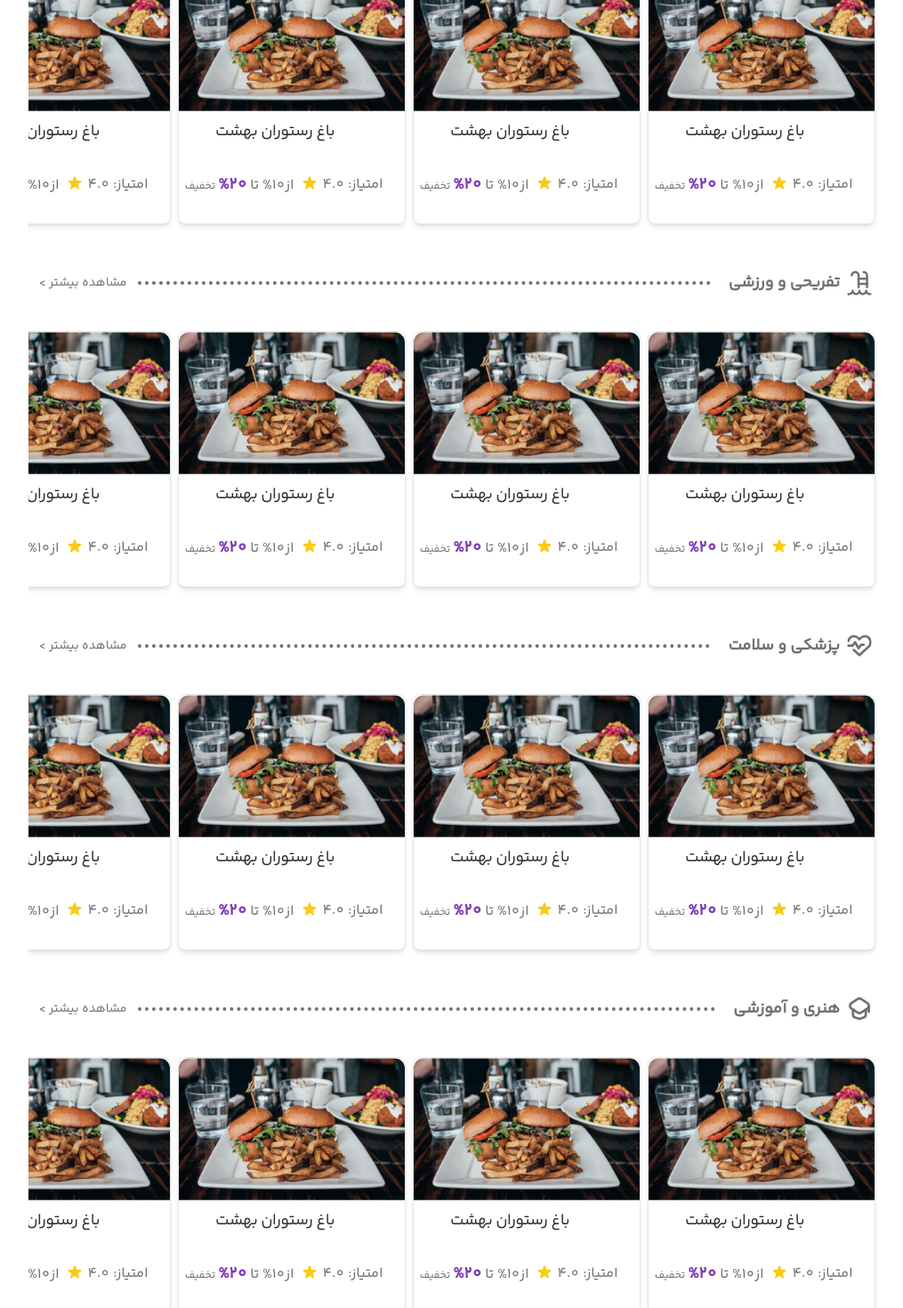
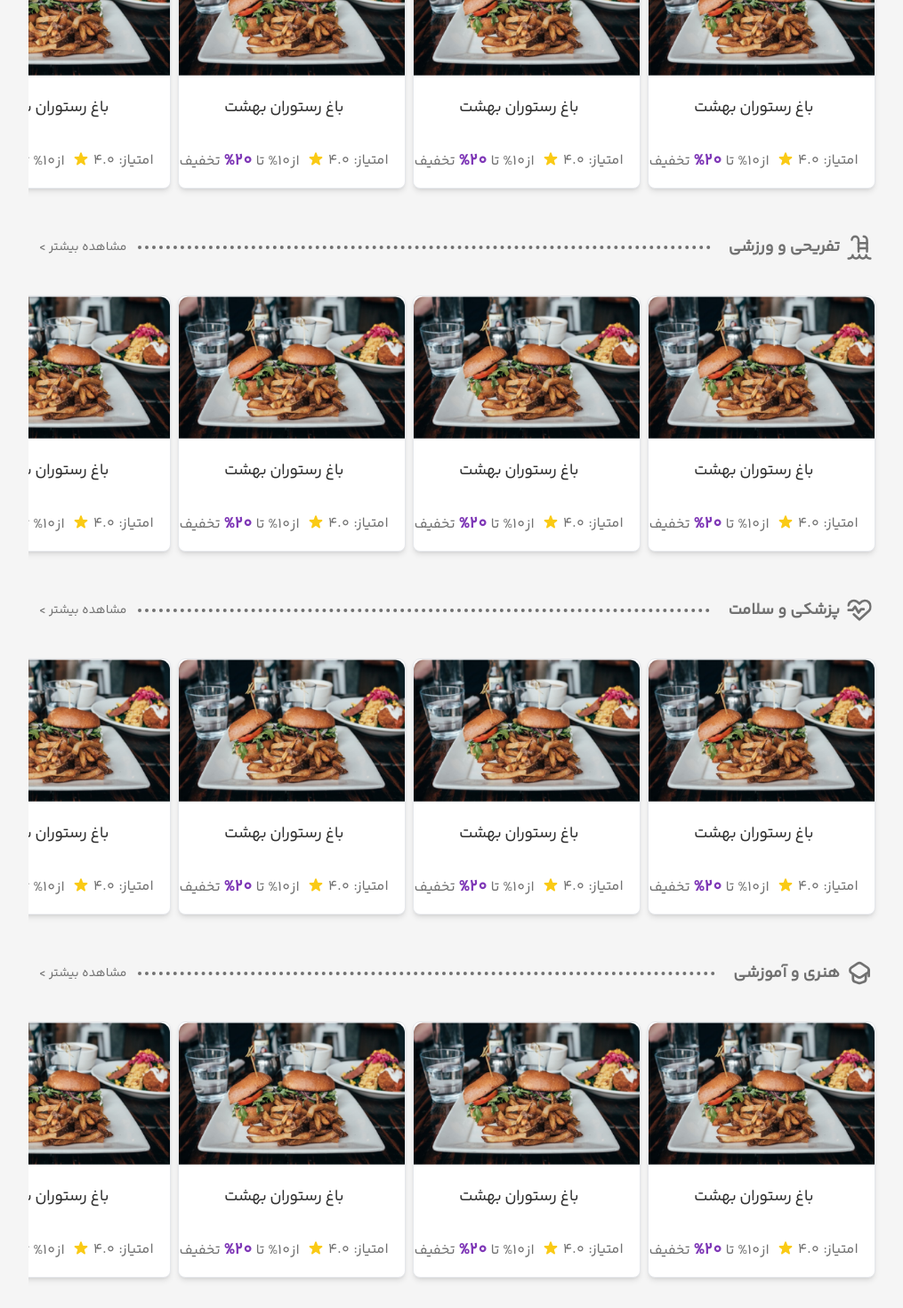
Before and after one commit to mohammad1382217/Aran-Asayesh, a React (Vite) app: page /Home in a window 1280 px wide. Shown: the part 1180-2650 px from the top of the page at 89% size, without its empty margins (132-1147 px from the left). Built offline with nearby package versions, Linux system fonts and the light colour scheme.

Commit message:
add mobile site size mobile mode ape Home

```diff
--- a/app/Home/page.tsx
+++ b/app/Home/page.tsx
@@ -9,15 +9,23 @@ import foodpost from "../assets/images/foodpost.png";
 import health from "../assets/images/icons/health.svg";
 import recreational from "../assets/images/icons/recreational.svg";
 import teacher from "../assets/images/icons/teacher.svg";
+import app_phone from "../assets/images/appmobileHome.png";
 import LineSpace from "../components/lineSpace";
 import CardComponent from "../components/Card";
+import { HiDownload } from "react-icons/hi";
+import { Button } from "@material-tailwind/react";
+import bazar from "../assets/bazar.svg";
 
 const Home: React.FC = () => {
   return (
-    <div className="flex flex-col mt-10 justify-center items-center">
+    <div className="flex flex-col bg-[#F5F5F5] justify-center items-center">
       <div className="flex flex-col lg:w-9/12 w-11/12 md:flex-row  px-5">
         {/* <div> */}
-        <img src={ImageHomeHeaderRight} className="md:w-8/12 rounded-t-lg" alt="" />
+        <img
+          src={ImageHomeHeaderRight}
+          className="md:w-8/12 rounded-t-lg"
+          alt=""
+        />
         <div className="flex flex-row md:flex-col md:w-4/12">
           <img
             src={ImageHomeHeaderLeft1}
@@ -53,94 +61,6 @@ const Home: React.FC = () => {
             icon={<img className="w-7 h-7" src={presentage}></img>}
           />
           <div className="flex flex-row mb-1 justify-between overflow-x-scroll ">
-          <CardComponent text={'باغ رستوران بهشت'} rate={'4.0'} offer={["10%", "20%"]} img={foodpost} />
-          <CardComponent text={'باغ رستوران بهشت'} rate={'4.0'} offer={["10%", "20%"]} img={foodpost} />
-          <CardComponent text={'باغ رستوران بهشت'} rate={'4.0'} offer={["10%", "20%"]} img={foodpost} />
-          <CardComponent text={'باغ رستوران بهشت'} rate={'4.0'} offer={["10%", "20%"]} img={foodpost} />
-          </div>
-        </div>
-      </div>
-      <div className="lg:w-9/12 w-11/12">
-        <div className="mt-10 mx-auto ">
-          <LineSpace
-            color={`#717171`}
-            text={"رستوران و کافی‌شاپ"}
-            icon={<img className="w-7 h-7" src={foodIcon}></img>}
-          />
-          <div className="flex flex-row justify-between overflow-x-scroll">
-          <CardComponent text={'باغ رستوران بهشت'} rate={'4.0'} offer={["10%", "20%"]} img={foodpost} />
-          <CardComponent text={'باغ رستوران بهشت'} rate={'4.0'} offer={["10%", "20%"]} img={foodpost} />
-          <CardComponent text={'باغ رستوران بهشت'} rate={'4.0'} offer={["10%", "20%"]} img={foodpost} />
-          <CardComponent text={'باغ رستوران بهشت'} rate={'4.0'} offer={["10%", "20%"]} img={foodpost} />
-          </div>
-        </div>
-        <div className="mt-10 mx-auto">
-          <LineSpace
-            color={`#717171`}
-            text={"تفریحی و ورزشی"}
-            icon={<img className="w-7 h-7" src={recreational}></img>}
-          />
-          <div className="flex flex-row justify-between overflow-x-scroll">
-          <CardComponent text={'باغ رستوران بهشت'} rate={'4.0'} offer={["10%", "20%"]} img={foodpost} />
-          <CardComponent text={'باغ رستوران بهشت'} rate={'4.0'} offer={["10%", "20%"]} img={foodpost} />
-          <CardComponent text={'باغ رستوران بهشت'} rate={'4.0'} offer={["10%", "20%"]} img={foodpost} />
-          <CardComponent text={'باغ رستوران بهشت'} rate={'4.0'} offer={["10%", "20%"]} img={foodpost} />
-          </div>
-        </div>
-        <div className="mt-10 mx-auto">
-          <LineSpace
-            color={`#717171`}
-            text={"پزشکی و سلامت"}
-            icon={<img className="w-7 h-7" src={health}></img>}
-          />
-          <div className="flex flex-row justify-between overflow-x-scroll">
-          <CardComponent text={'باغ رستوران بهشت'} rate={'4.0'} offer={["10%", "20%"]} img={foodpost} />
-          <CardComponent text={'باغ رستوران بهشت'} rate={'4.0'} offer={["10%", "20%"]} img={foodpost} />
-          <CardComponent text={'باغ رستوران بهشت'} rate={'4.0'} offer={["10%", "20%"]} img={foodpost} />
-          <CardComponent text={'باغ رستوران بهشت'} rate={'4.0'} offer={["10%", "20%"]} img={foodpost} />
-          </div>
-        </div>
-        <div className="mt-10 mx-auto">
-          <LineSpace
-            color={`#717171`}
-            text={"هنری و آموزشی"}
-            icon={<img className="w-7 h-7" src={teacher}></img>}
-          />
-          <div className="flex flex-row justify-between overflow-x-scroll">
-          <CardComponent text={'باغ رستوران بهشت'} rate={'4.0'} offer={["10%", "20%"]} img={foodpost} />
-          <CardComponent text={'باغ رستوران بهشت'} rate={'4.0'} offer={["10%", "20%"]} img={foodpost} />
-          <CardComponent text={'باغ رستوران بهشت'} rate={'4.0'} offer={["10%", "20%"]} img={foodpost} />
-          <CardComponent text={'باغ رستوران بهشت'} rate={'4.0'} offer={["10%", "20%"]} img={foodpost} />
-          </div>
-        </div>
-        <div className="mt-10 mx-auto">
-          <LineSpace
-            color={`#717171`}
-            text={"زیبایی و آرایشی"}
-            icon={<img className="w-7 h-7" src={teacher}></img>}
-          />
-          <div className="flex flex-row justify-between overflow-x-scroll">
-          <CardComponent text={'باغ رستوران بهشت'} rate={'4.0'} offer={["10%", "20%"]} img={foodpost} />
-          <CardComponent text={'باغ رستوران بهشت'} rate={'4.0'} offer={["10%", "20%"]} img={foodpost} />
-          <CardComponent text={'باغ رستوران بهشت'} rate={'4.0'} offer={["10%", "20%"]} img={foodpost} />
-          <CardComponent text={'باغ رستوران بهشت'} rate={'4.0'} offer={["10%", "20%"]} img={foodpost} />
-          </div>
-        </div>
-        <div className="mt-10 mx-auto">
-          <LineSpace
-            color={`#717171`}
-            text={"خدمات"}
-            icon={<img className="w-7 h-7" src={teacher}></img>}
-          />
-          <div className="flex flex-row justify-between overflow-x-scroll">
-          <CardComponent text={'باغ رستوران بهشت'} rate={'4.0'} offer={["10%", "20%"]} img={foodpost} />
-          <CardComponent text={'باغ رستوران بهشت'} rate={'4.0'} offer={["10%", "20%"]} img={foodpost} />
-          <CardComponent text={'باغ رستوران بهشت'} rate={'4.0'} offer={["10%", "20%"]} img={foodpost} />
-          <CardComponent text={'باغ رستوران بهشت'} rate={'4.0'} offer={["10%", "20%"]} img={foodpost} />
-          </div>
-        </div>
-        </div>
-          {/* <div className="grid items-center justify-between grid-cols-4">
             <CardComponent
               text={"باغ رستوران بهشت"}
               rate={"4.0"}
@@ -165,9 +85,241 @@ const Home: React.FC = () => {
               offer={["10%", "20%"]}
               img={foodpost}
             />
-          </div> */}
+          </div>
+        </div>
+      </div>
+      <div className="lg:w-9/12 w-11/12">
+        <div className="mt-10 mx-auto ">
+          <LineSpace
+            color={`#717171`}
+            text={"رستوران و کافی‌شاپ"}
+            icon={<img className="w-7 h-7" src={foodIcon}></img>}
+          />
+          <div className="flex flex-row justify-between overflow-x-scroll">
+            <CardComponent
+              text={"باغ رستوران بهشت"}
+              rate={"4.0"}
+              offer={["10%", "20%"]}
+              img={foodpost}
+            />
+            <CardComponent
+              text={"باغ رستوران بهشت"}
+              rate={"4.0"}
+              offer={["10%", "20%"]}
+              img={foodpost}
+            />
+            <CardComponent
+              text={"باغ رستوران بهشت"}
+              rate={"4.0"}
+              offer={["10%", "20%"]}
+              img={foodpost}
+            />
+            <CardComponent
+              text={"باغ رستوران بهشت"}
+              rate={"4.0"}
+              offer={["10%", "20%"]}
+              img={foodpost}
+            />
+          </div>
+        </div>
+        <div className="mt-10 mx-auto">
+          <LineSpace
+            color={`#717171`}
+            text={"تفریحی و ورزشی"}
+            icon={<img className="w-7 h-7" src={recreational}></img>}
+          />
+          <div className="flex flex-row justify-between overflow-x-scroll">
+            <CardComponent
+              text={"باغ رستوران بهشت"}
+              rate={"4.0"}
+              offer={["10%", "20%"]}
+              img={foodpost}
+            />
+            <CardComponent
+              text={"باغ رستوران بهشت"}
+              rate={"4.0"}
+              offer={["10%", "20%"]}
+              img={foodpost}
+            />
+            <CardComponent
+              text={"باغ رستوران بهشت"}
+              rate={"4.0"}
+              offer={["10%", "20%"]}
+              img={foodpost}
+            />
+            <CardComponent
+              text={"باغ رستوران بهشت"}
+              rate={"4.0"}
+              offer={["10%", "20%"]}
+              img={foodpost}
+            />
+          </div>
+        </div>
+        <div className="mt-10 mx-auto">
+          <LineSpace
+            color={`#717171`}
+            text={"پزشکی و سلامت"}
+            icon={<img className="w-7 h-7" src={health}></img>}
+          />
+          <div className="flex flex-row justify-between overflow-x-scroll">
+            <CardComponent
+              text={"باغ رستوران بهشت"}
+              rate={"4.0"}
+              offer={["10%", "20%"]}
+              img={foodpost}
+            />
+            <CardComponent
+              text={"باغ رستوران بهشت"}
+              rate={"4.0"}
+              offer={["10%", "20%"]}
+              img={foodpost}
+            />
+            <CardComponent
+              text={"باغ رستوران بهشت"}
+              rate={"4.0"}
+              offer={["10%", "20%"]}
+              img={foodpost}
+            />
+            <CardComponent
+              text={"باغ رستوران بهشت"}
+              rate={"4.0"}
+              offer={["10%", "20%"]}
+              img={foodpost}
+            />
+          </div>
+        </div>
+        <div className="mt-10 mx-auto">
+          <LineSpace
+            color={`#717171`}
+            text={"هنری و آموزشی"}
+            icon={<img className="w-7 h-7" src={teacher}></img>}
+          />
+          <div className="flex flex-row justify-between overflow-x-scroll">
+            <CardComponent
+              text={"باغ رستوران بهشت"}
+              rate={"4.0"}
+              offer={["10%", "20%"]}
+              img={foodpost}
+            />
+            <CardComponent
+              text={"باغ رستوران بهشت"}
+              rate={"4.0"}
+              offer={["10%", "20%"]}
+              img={foodpost}
+            />
+            <CardComponent
+              text={"باغ رستوران بهشت"}
+              rate={"4.0"}
+              offer={["10%", "20%"]}
+              img={foodpost}
+            />
+            <CardComponent
+              text={"باغ رستوران بهشت"}
+              rate={"4.0"}
+              offer={["10%", "20%"]}
+              img={foodpost}
+            />
+          </div>
+        </div>
+        <div className="mt-10 mx-auto">
+          <LineSpace
+            color={`#717171`}
+            text={"زیبایی و آرایشی"}
+            icon={<img className="w-7 h-7" src={teacher}></img>}
+          />
+          <div className="flex flex-row justify-between overflow-x-scroll">
+            <CardComponent
+              text={"باغ رستوران بهشت"}
+              rate={"4.0"}
+              offer={["10%", "20%"]}
+              img={foodpost}
+            />
+            <CardComponent
+              text={"باغ رستوران بهشت"}
+              rate={"4.0"}
+              offer={["10%", "20%"]}
+              img={foodpost}
+            />
+            <CardComponent
+              text={"باغ رستوران بهشت"}
+              rate={"4.0"}
+              offer={["10%", "20%"]}
+              img={foodpost}
+            />
+            <CardComponent
+              text={"باغ رستوران بهشت"}
+              rate={"4.0"}
+              offer={["10%", "20%"]}
+              img={foodpost}
+            />
+          </div>
+        </div>
+        <div className="mt-10 mx-auto">
+          <LineSpace
+            color={`#717171`}
+            text={"خدمات"}
+            icon={<img className="w-7 h-7" src={teacher}></img>}
+          />
+          <div className="flex flex-row justify-between overflow-x-scroll">
+            <CardComponent
+              text={"باغ رستوران بهشت"}
+              rate={"4.0"}
+              offer={["10%", "20%"]}
+              img={foodpost}
+            />
+            <CardComponent
+              text={"باغ رستوران بهشت"}
+              rate={"4.0"}
+              offer={["10%", "20%"]}
+              img={foodpost}
+            />
+            <CardComponent
+              text={"باغ رستوران بهشت"}
+              rate={"4.0"}
+              offer={["10%", "20%"]}
+              img={foodpost}
+            />
+            <CardComponent
+              text={"باغ رستوران بهشت"}
+              rate={"4.0"}
+              offer={["10%", "20%"]}
+              img={foodpost}
+            />
+          </div>
+        </div>
+      </div>
+      <div className="w-full bg-[#FFFFFF] mt-10 px-10 py-10">
+            <h1 className="text-lg font-semibold text-[#303030] p-5">
+            با اپلیکیشن آران آسایش، ساده‌تر از همیشه تخفیف بگیر!
+            </h1>
+            <p className="text-sm font-light text-[#717171] px-5 mb-3">
+            لورم ایپسوم متن ساختگی با تولید سادگی نامفهوم از صنعت چاپ، و با استفاده از طراحان گرافیک است، چاپگرها و متون بلکه روزنامه و مجله در ستون و سطرآنچنان که لازم است، و برای شرایط فعلی تکنولوژی مورد نیاز، و کاربردهای متنوع با هدف بهبود ابزارهای کاربردی می باشد، کتابهای زیادی در شصت و سه درصد گذشته حال و آینده، شناخت فراوان جامعه و متخصصان را می طلبد، تا با نرم افزارها شناخت بیشتری را برای طراحان رایانه ای علی الخصوص طراحان خلاقی، و فرهنگ پیشرو در زبان فارسی ایجاد کرد.
+            </p>
+            <div className="flex flex-row justify-around items-end">
+              <img src={app_phone} className="w-4/12" alt="" />
+              <div className="my-10 flex flex-col">
+                      <Button
+                        className="flex bg-[#F5F5F5] text-gray-700 hover:!bg-transparent gap-1 items-center justify-center"
+                        placeholder={undefined}
+                      >
+                        <HiDownload className="w-6 h-6 text-[#7F38B7]" />
+                        <p className="block antialiased text-gray-700 text-lg font-semibold transition-colors bg-transparent">
+                          دانلود مستقیم
+                        </p>
+                      </Button>
+                      <Button
+                        className="flex mt-5 mt bg-[#F5F5F5] text-gray-700 hover:!bg-transparent gap-1 items-center justify-center"
+                        placeholder={undefined}
+                      >
+                        <img src={bazar} className="w-8 h-8" />
+                        <p className="block antialiased text-gray-700 text-lg font-semibold transition-colors bg-transparent">
+                          دانلود از کافه بازار
+                        </p>
+                      </Button>
+                    </div>
+            </div>
+      </div>
     </div>
-
   );
 };
 export default Home;
--- a/app/components/Card.tsx
+++ b/app/components/Card.tsx
@@ -16,7 +16,10 @@ const CardComponent: React.FC<CardComponent> = ({ text, img, rate, offer }) => {
     >
       {/* <img className="-mr-[1.15rem] h-40 max-w-[16.2rem]" src={img} alt="" /> */}
       {/* <a href="#"> */}
-      <h5 className="text-lg mr-5 font-light tracking-tight text-[#303030] dark:text-white">
+      <div>
+
+      </div>
+      <h5 className="text-lg font-light tracking-tight text-[#303030] dark:text-white">
         {text}
       </h5>
       {/* </a> */}
@@ -35,10 +38,10 @@ const CardComponent: React.FC<CardComponent> = ({ text, img, rate, offer }) => {
             <path d="M9.049 2.927c.3-.921 1.603-.921 1.902 0l1.07 3.292a1 1 0 00.95.69h3.462c.969 0 1.371 1.24.588 1.81l-2.8 2.034a1 1 0 00-.364 1.118l1.07 3.292c.3.921-.755 1.688-1.54 1.118l-2.8-2.034a1 1 0 00-1.175 0l-2.8 2.034c-.784.57-1.838-.197-1.539-1.118l1.07-3.292a1 1 0 00-.364-1.118L2.98 8.72c-.783-.57-.38-1.81.588-1.81h3.461a1 1 0 00.951-.69l1.07-3.292z" />
           </svg>
         </div>
-        <span className="mr-2 text-base font-extralight text-[#717171]">
+        <span className="mr-2 text-sm md:text-base font-extralight text-[#717171]">
           از{offer[0]} تا{" "}
-          <span className="text-base lg:text-xs font-extralight text-[#717171]">
-            <span className="text-[#7F38B7] lg:text-lg text-2xl font-semibold">
+          <span className="text-xs lg:text-base font-extralight text-[#717171]">
+            <span className="text-[#7F38B7] lg:text-lg text-xl font-semibold">
               {offer[1]}
             </span>{" "}
             تخفیف{" "}
--- a/app/globals.scss
+++ b/app/globals.scss
@@ -39,6 +39,7 @@ label {
 /* width */
 ::-webkit-scrollbar {
   height:6px;
+  width: 0;
 }
 
 /* Track */
```
Also changed, not shown: app/assets/images/appmobileHome.png (added).
